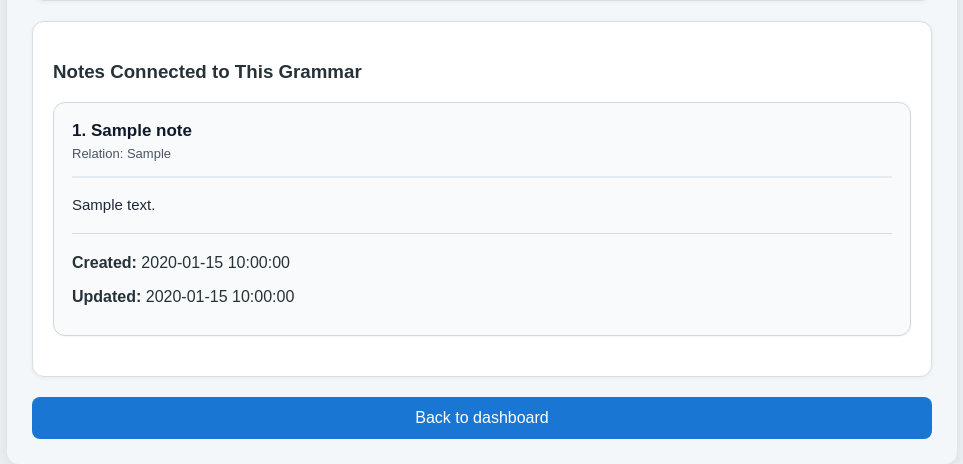
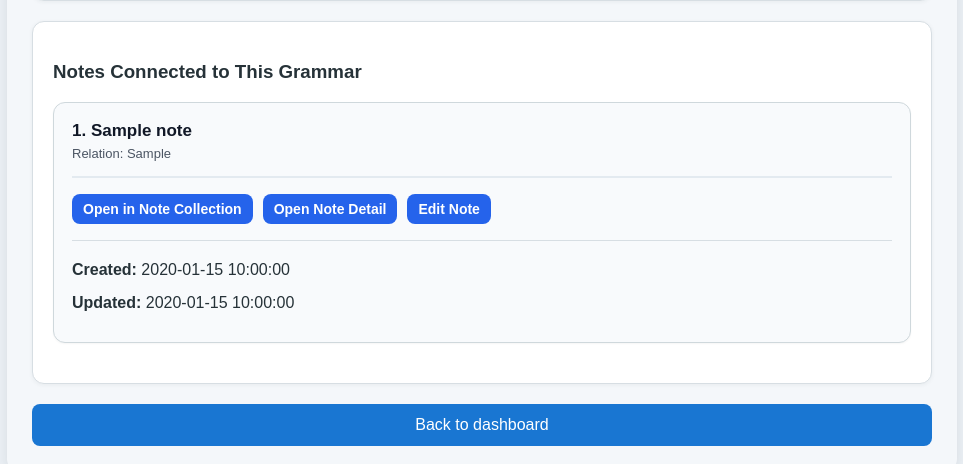
Before and after one commit to ZahinAizat/JLPT_Grammar_App, a Flask app: template templates/grammar_notes.html in a window 1280 px wide. Shown: the part 1436-1900 px from the top of the page, without its empty margins (158-1121 px from the left). Run offline with Flask 3, Linux system fonts and the light colour scheme; the template is opened without the code that fills it: most values are stand-ins (such as "Sample title", 1, 10 or a date in 2020); parts of the project's set-up code (start-up, migrations or seed data) failed here and were passed over.

Commit message:
Show note links instead of full content on grammar notes page

```diff
--- a/templates/grammar_notes.html
+++ b/templates/grammar_notes.html
@@ -159,7 +159,19 @@
                 </div>
 
                 <div class="mastery-grammar-section">
-                    <div class="note-content">{{ note.content|safe }}</div>
+                    <div class="button-row">
+    <a class="small-button" href="{{ url_for('notes_collection') }}#note-{{ note.note_id }}">
+        Open in Note Collection
+    </a>
+
+    <a class="small-button" href="{{ url_for('note_detail', note_id=note.note_id) }}">
+        Open Note Detail
+    </a>
+
+    <a class="small-button" href="{{ url_for('edit_note', note_id=note.note_id) }}">
+        Edit Note
+    </a>
+</div>
                 </div>
 
                 <div class="mastery-grammar-divider"></div>
```
